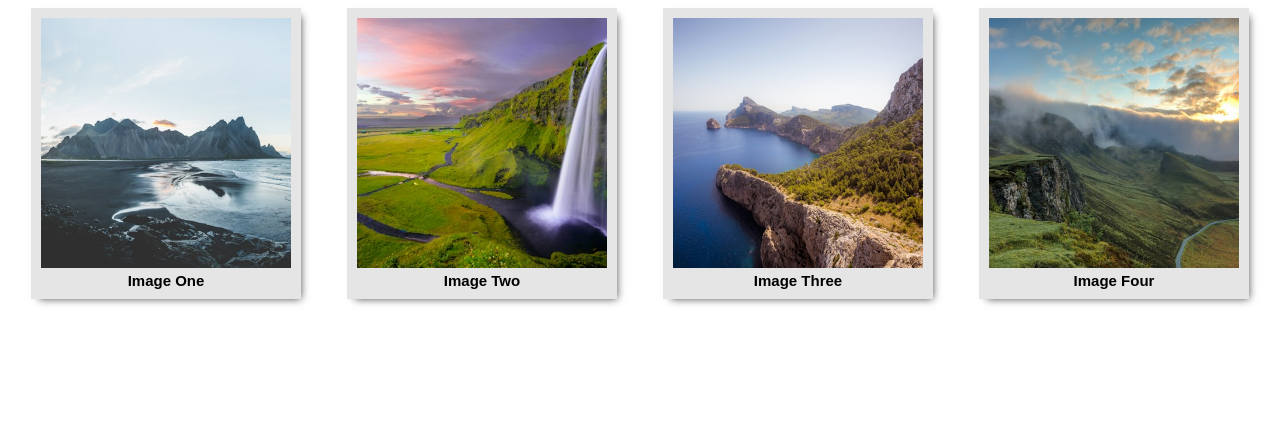
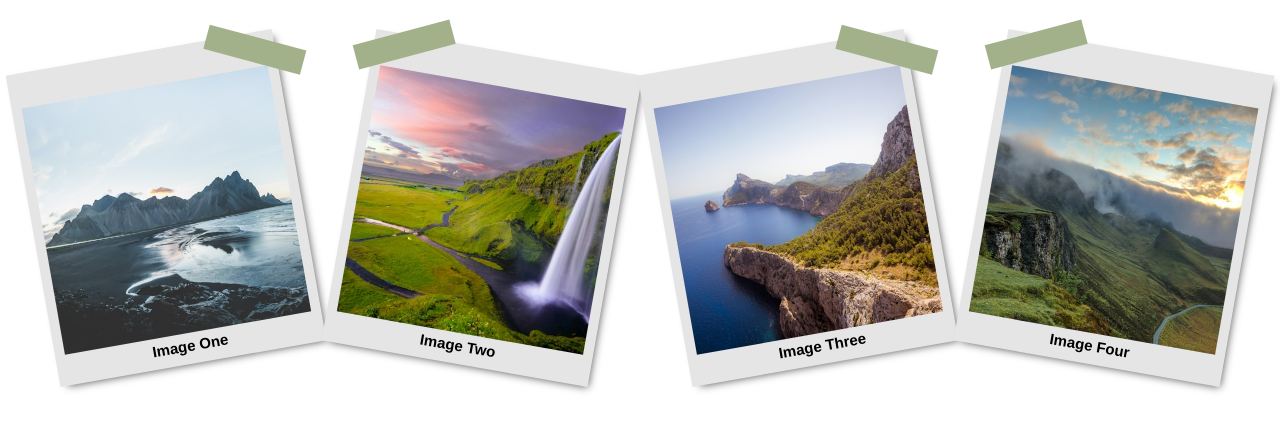
Before and after one commit to dark-noob830/css_miniproject_animation, a plain HTML site: page image_gallery/gallery.html in a window 1280 px wide. Drawn offline with Linux system fonts and the light colour scheme.

Commit message:
add rotate

```diff
--- a/image_gallery/gallery.html
+++ b/image_gallery/gallery.html
@@ -24,7 +24,7 @@
                     src="./images/img-2.jpg"
                     width="250"
                     height="250"
-                    alt="image-1"
+                    alt="image-2"
                 />
                 <div class="caption">Image Two</div>
             </div>
@@ -34,7 +34,7 @@
                     src="./images/img-3.jpg"
                     width="250"
                     height="250"
-                    alt="image-1"
+                    alt="image-3"
                 />
                 <div class="caption">Image Three</div>
             </div>
@@ -44,7 +44,7 @@
                     src="./images/img-4.jpg"
                     width="250"
                     height="250"
-                    alt="image-1"
+                    alt="image-4"
                 />
                 <div class="caption">Image Four</div>
             </div>
--- a/image_gallery/style.css
+++ b/image_gallery/style.css
@@ -1,6 +1,7 @@
 .gallery{
     display: flex;
     justify-content: space-around;
+    margin-top: 50px;
 }
 
 .image {
@@ -20,3 +21,31 @@
     font-family: sans-serif;
     font-weight: bold;
 }
+
+.image:nth-child(even){
+    transform: rotate(10deg);
+}
+
+.image:nth-child(even)::before{
+    content: '';
+    display: block;
+    background-color: #a3b18a;
+    width: 100px;
+    height: 25px;
+    transform: translate(-30px,-12px) rotate(-25deg) ;
+
+}
+
+.image:nth-child(odd){
+    transform: rotate(-10deg);
+}
+
+.image:nth-child(odd)::before{
+    content: '';
+    display: block;
+    background-color: #a3b18a;
+    width: 100px;
+    height: 25px;
+    transform:  translate(190px, -5px) rotate(25deg);
+
+}
```
